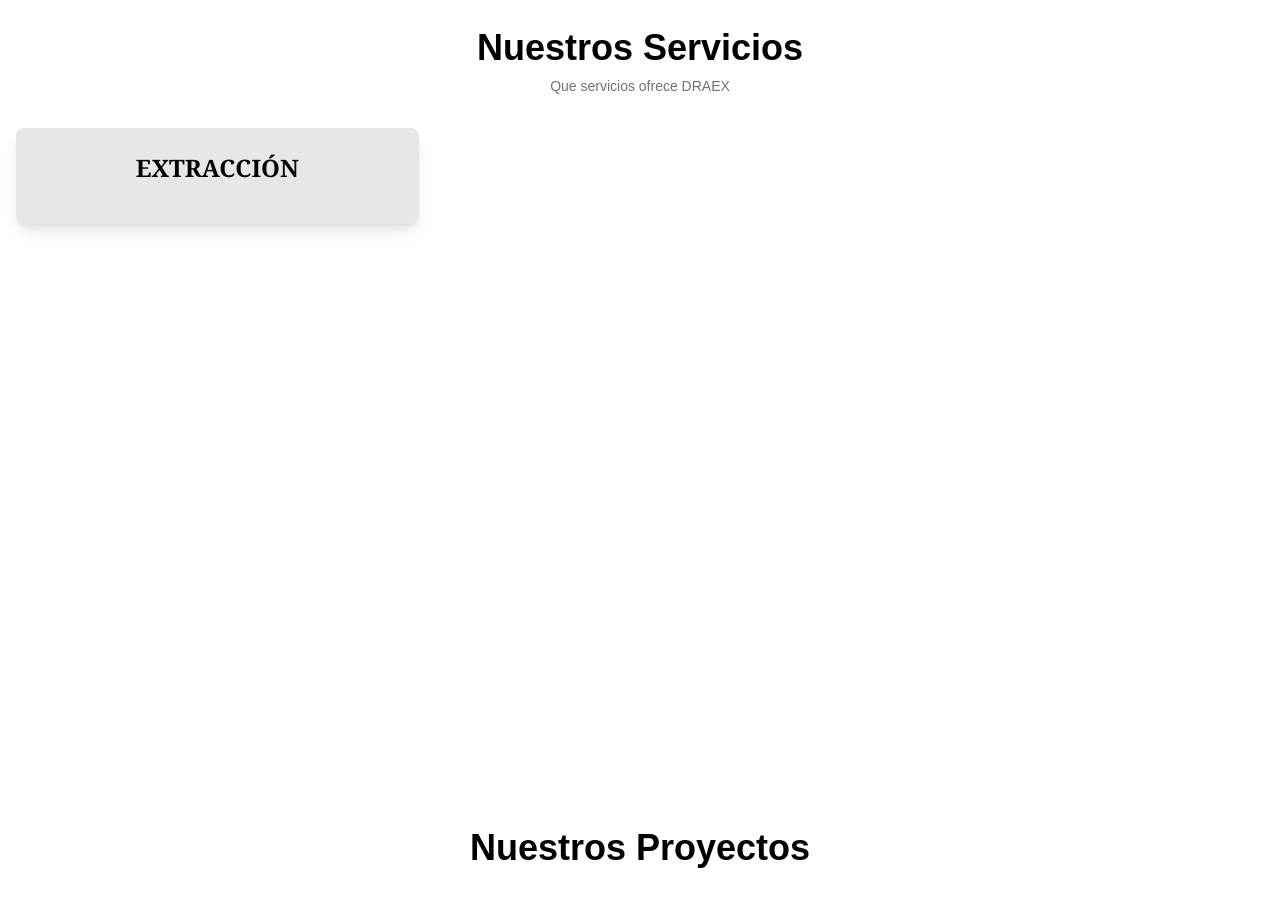
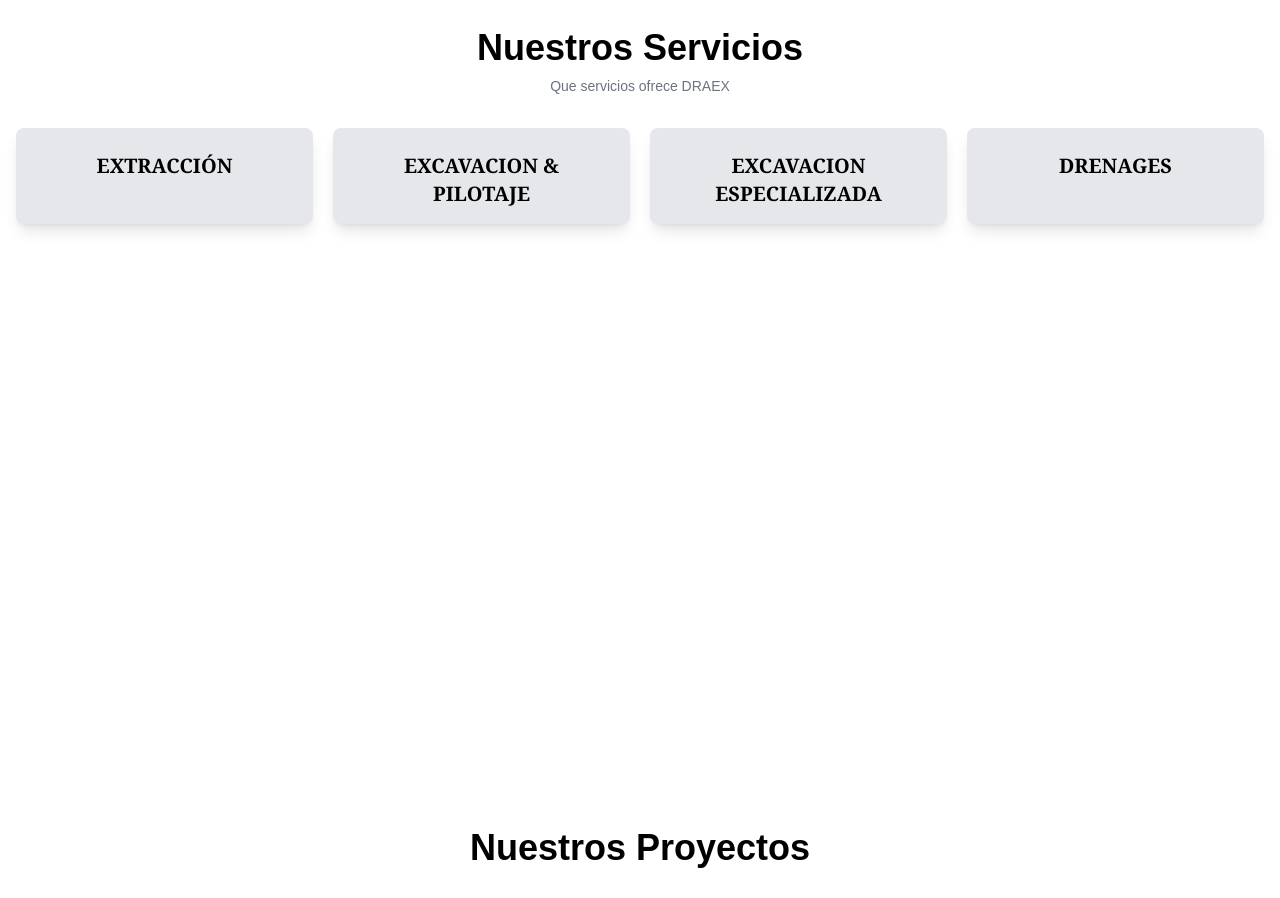
Before and after one commit to wacho91/DRAEX, a React (Vite) app: page / in a window 1280 px wide. Shown: the part 1160-2058 px from the top of the page. Built offline with nearby package versions, Linux system fonts and the light colour scheme; a web font is replaced by a local one.

Commit message:
Change in the component Services

```diff
--- a/src/Components/Services/Services.jsx
+++ b/src/Components/Services/Services.jsx
@@ -30,7 +30,7 @@ const Services = () => {
                     </p>
                 </div>
                 {/*Card Section*/}
-                <div className="grid grid-cols-1 md:grid-cols-3 gap-5">
+                <div className="grid grid-cols-1 md:grid-cols-4 gap-5">
                     {Service.map((data) => (
                         <div
                         key={data.id}
@@ -43,7 +43,7 @@ const Services = () => {
                             onMouseLeave={() => setHoveredCard(null)}
                         >
                             <div className="p-6">
-                                <h2 className="text-center text-2xl font-bold font-serif mb-4">{data.title}</h2>
+                                <h2 className="text-center text-xl font-semibold font-serif mb-4">{data.title}</h2>
                                 <ul className={`space-y-2 transition-opacity duration-300 ${hoveredCard === data.id ? 'opacity-100' : 'opacity-0'} text-center`}>
                                 {Object.entries(data.item).map(([key, value]) => (
                                     <li key={key} className="text-sm">{value}</li>
--- a/src/Data/Data.jsx
+++ b/src/Data/Data.jsx
@@ -7,5 +7,35 @@ export const Service = [
             "2": "Lirio",
             "3": "oberturas acuáticas. "
         }
+    },
+
+    {
+        id: 2,
+        title: "EXCAVACION & PILOTAJE",
+        item: {
+            "1": "Movimiento de tierra",
+            "2": "Pilotaje",
+            "3": "Excavación de pozos profundos en rellenos sanitarios. (para la extracción de gas metano)."
+        }
+    },
+
+    {
+        id: 3,
+        title: "EXCAVACION ESPECIALIZADA",
+        item: {
+            "1": "Limpieza y desazolve en algunas de sedimentación",
+            "2": "Canales y Rios"
+        }
+    },
+
+    {
+        id: 4,
+        title: "DRENAGES",
+        item: {
+            "1": "Ríos",
+            "2": "Lagunas",
+            "3": "Canales",
+            "4": "Contrucción de Jarillones"
+        }
     }
 ]
```
